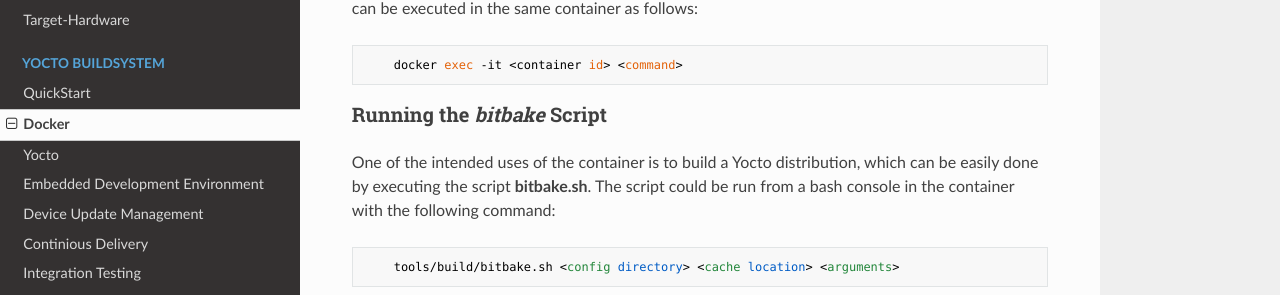
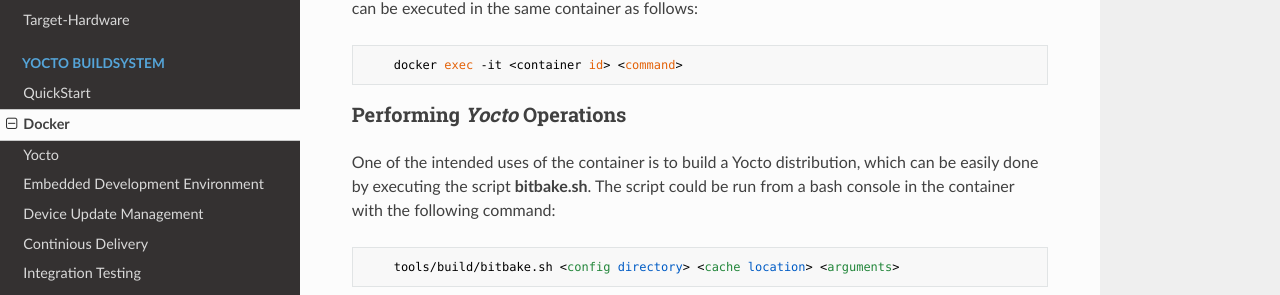
Before and after one commit to nokinger/serverTest, an MkDocs documentation site: the page built from docs/yocto/docker.md, in a window 1280 px wide and 900 px high, scrolled down 1866 px. Shown: the part 159-454 px from the top of the window. Built offline with MkDocs 1.6.1, drawn with Linux system fonts in a browser that asks for light colours; nearby versions of some CDN libraries; old or Windows-style settings are respelled for this version of MkDocs.

Commit message:
Heading name revised.

````diff
--- a/docs/yocto/docker.md
+++ b/docs/yocto/docker.md
@@ -82,7 +82,7 @@
     docker exec -it <container id> <command>
 ```
 
-### Running the _bitbake_ Script
+### Performing _Yocto_ Operations
 
 One of the intended uses of the container is to build a Yocto distribution, which can be easily done by executing the script __bitbake.sh__. The script could be run from a bash console in the container with the following command:
 
````
